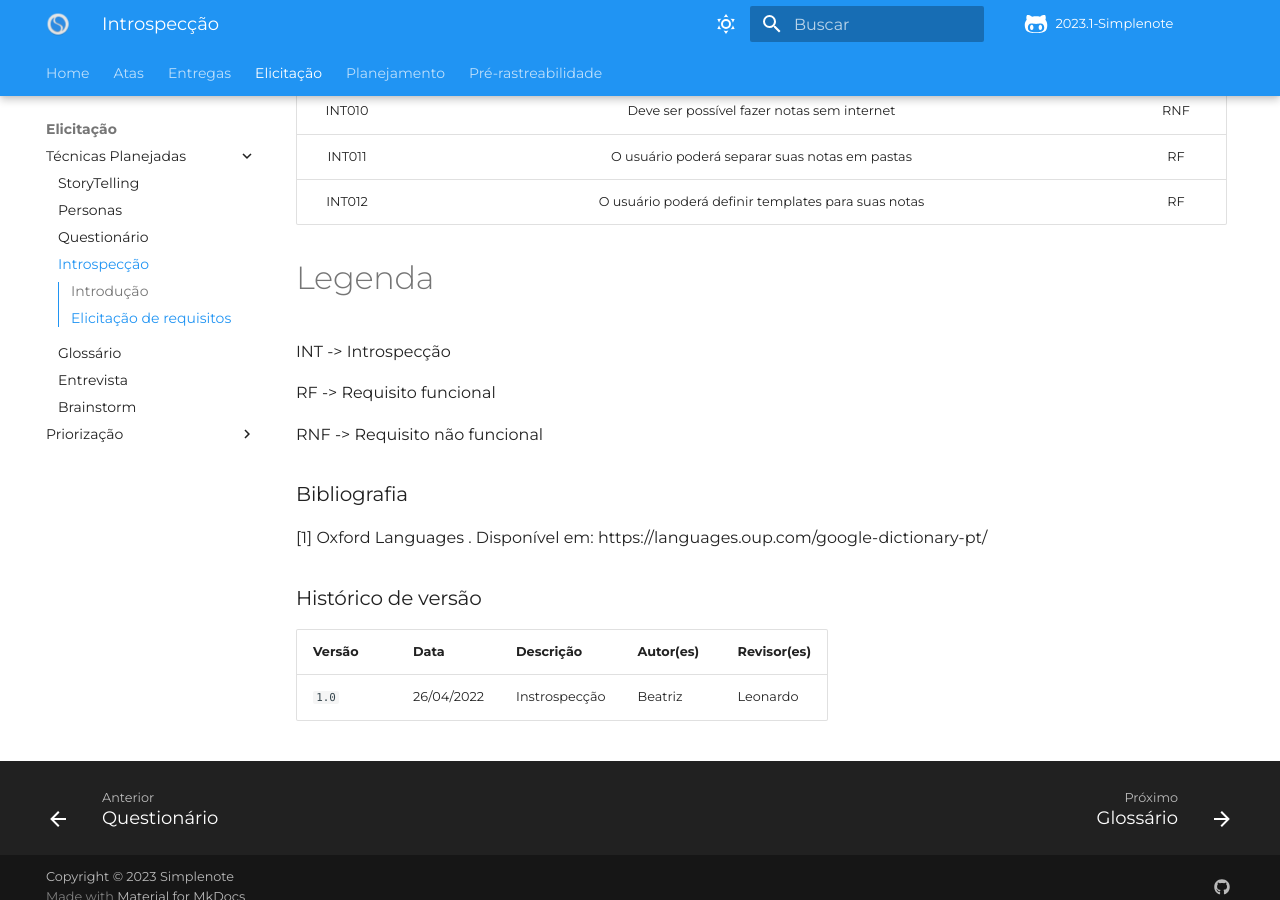
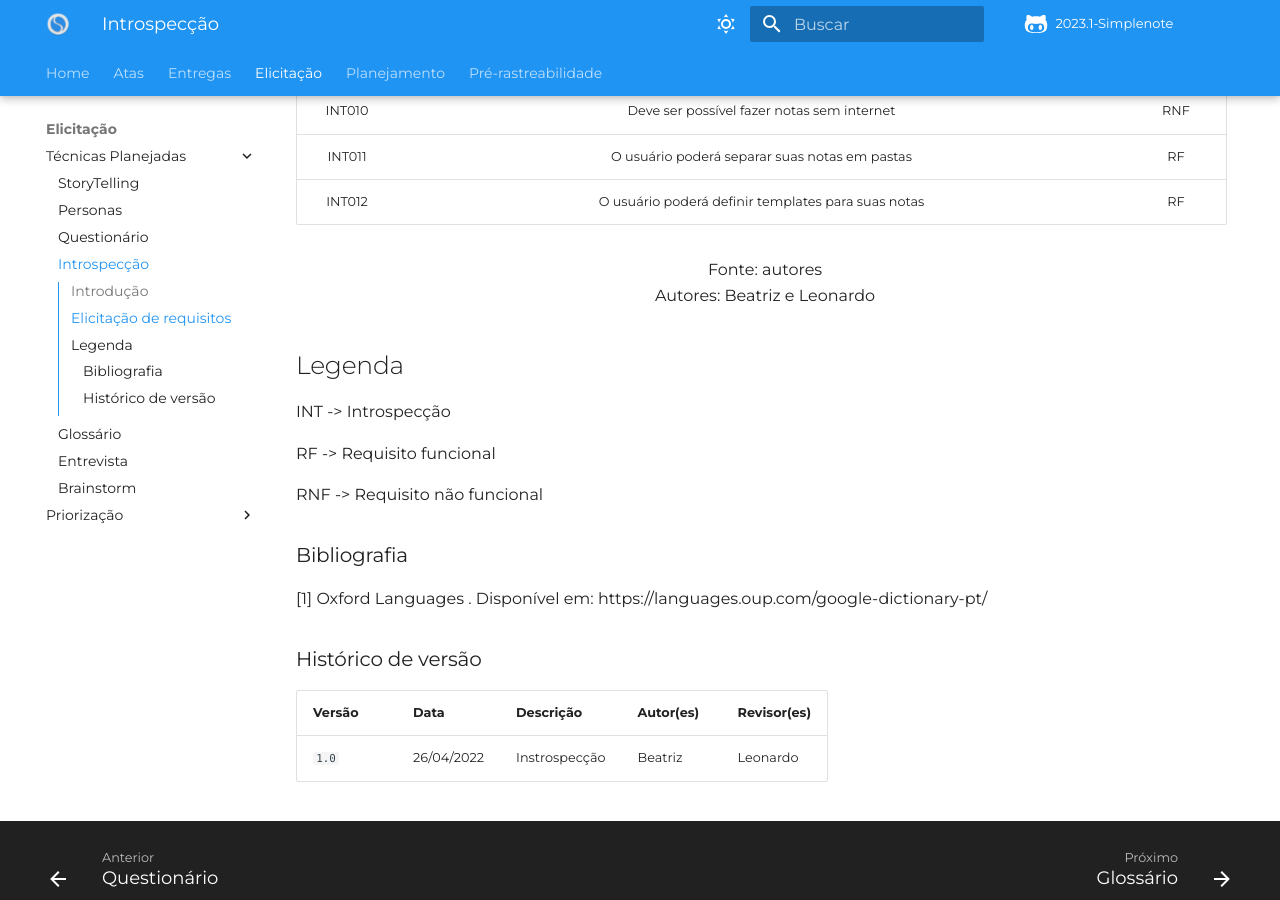
Before and after one commit to Requisitos-de-Software/2023.1-Simplenote, an MkDocs documentation site: the page built from docs/elicitacao/Introspecção.md, in a window 1280 px wide and 900 px high, scrolled down 1029 px. Built offline with MkDocs 1.6.1 and Material for MkDocs 9.7.7, drawn with Linux system fonts in a browser that asks for light colours; some web fonts are replaced; comment, search, counter and statistics services are not loaded.

Commit message:
ajustes entrega

```diff
--- a/docs/elicitacao/Introspecção.md
+++ b/docs/elicitacao/Introspecção.md
@@ -35,8 +35,9 @@ e conjecturar o sistema ideal para determinado usuário, tendo em vista suas nec
 |  INT011        |       O usuário poderá separar suas notas em pastas                                             |    RF    |
 |  INT012        |       O usuário poderá definir templates para suas notas                                        |    RF    |
 
+<p align="center"> Fonte: autores <br> Autores: Beatriz e Leonardo </p>
 
-# Legenda
+## Legenda
 <p>
 INT -> Introspecção
   </p>
```
